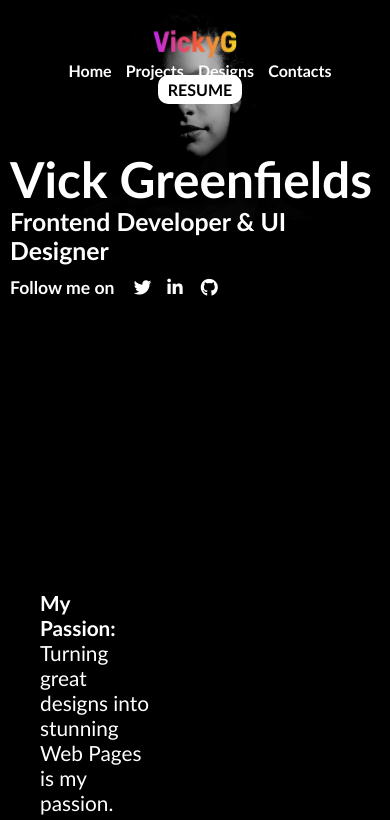
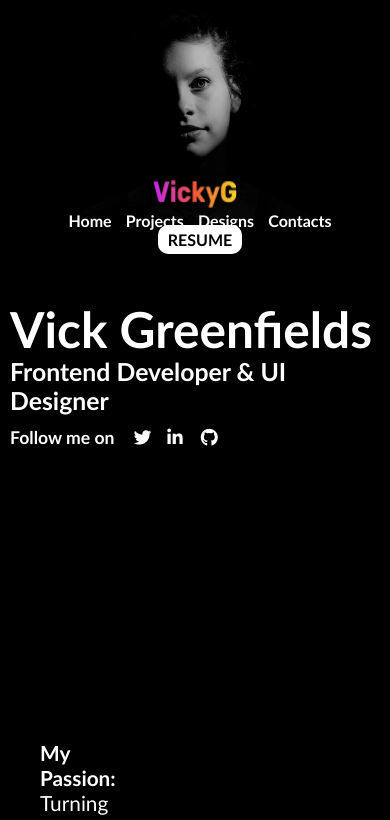
Before and after one commit to akintoluvic/akintoluvic.github.io, a plain HTML site: page index.html in a window 390 px wide. Shown: the top 820 px of the page. Drawn offline with Linux system fonts and the light colour scheme.

Commit message:
fix nav mobile

```diff
--- a/index.html
+++ b/index.html
@@ -144,6 +144,7 @@
         nav {
           flex-direction: column;
           text-align: center;
+          padding-top: 180px;
         }
         nav a {
           padding-left: 10px;
```
